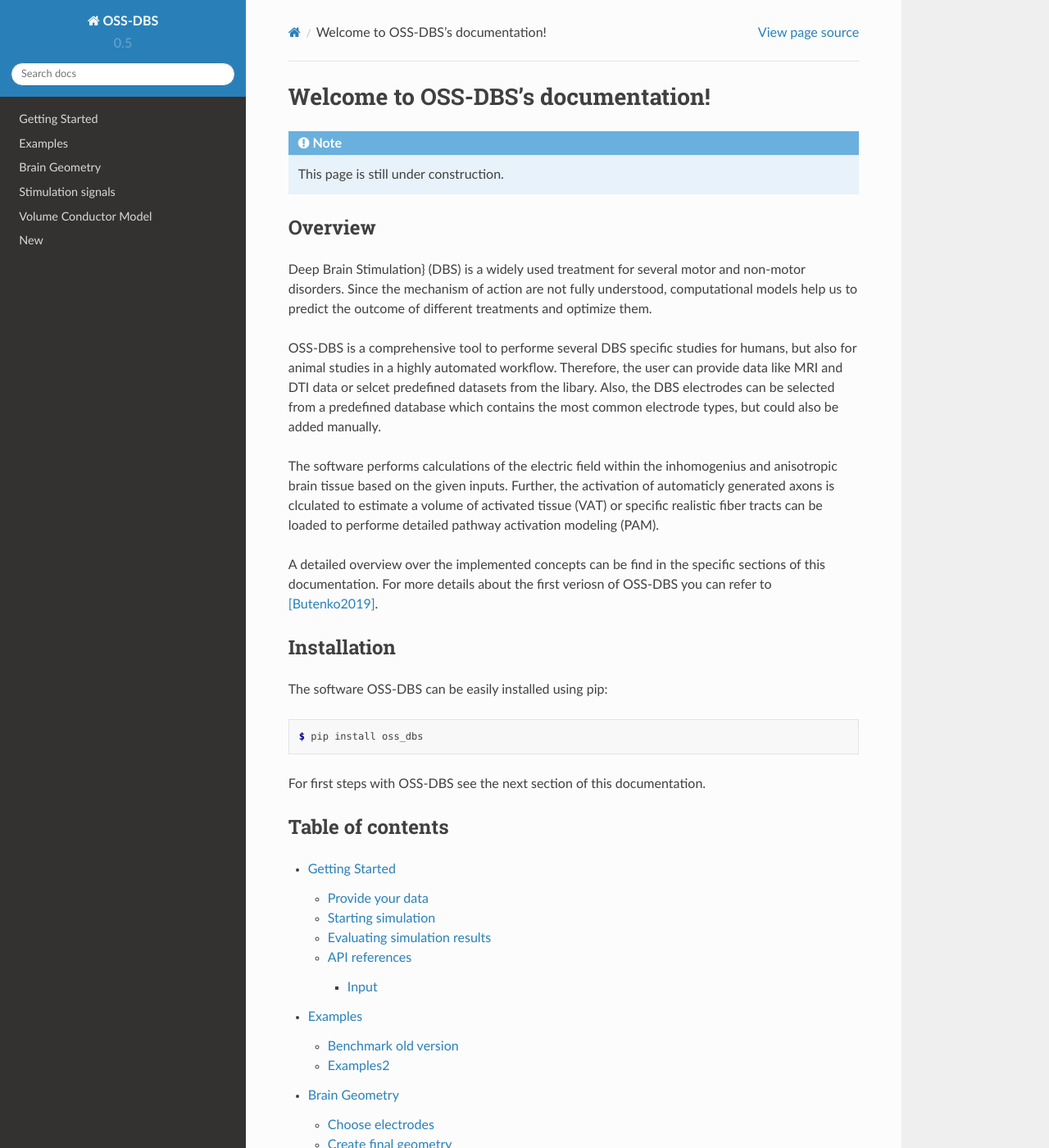
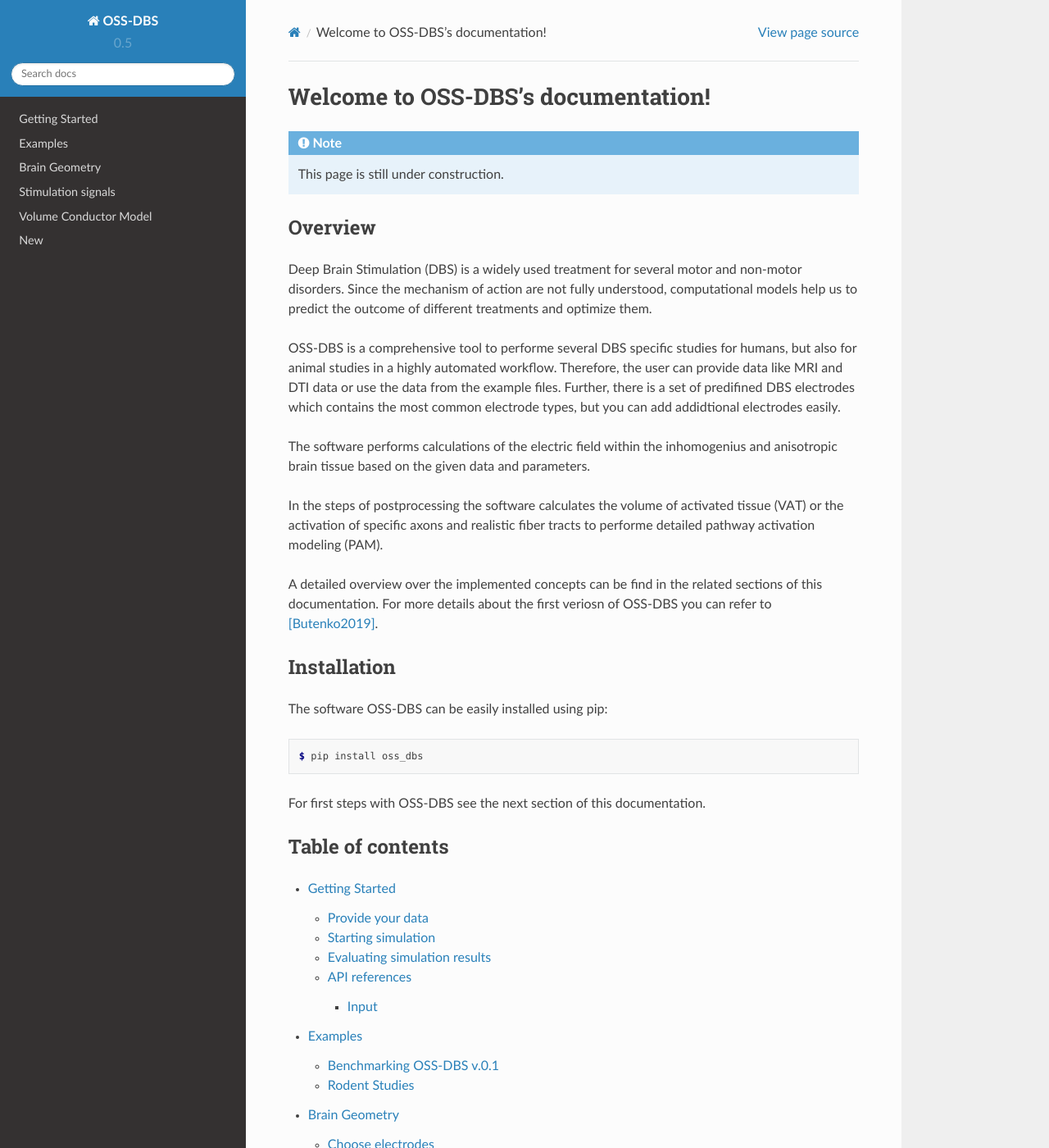
Before and after one commit to SFB-ELAINE/OSS-DBSv2, a Sphinx documentation site: the page built from docs/index.rst, in a window 1280 px wide and 1400 px high. Shown: the whole window at 82% size. Built offline with Sphinx 7.4.7 and the Read the Docs theme 2.0.0, drawn with Linux system fonts in a browser that asks for light colours.

Commit message:
update example file
Former-commit-id: 1d7a67cadd2e97b10db268fb222c9cc0ddf8732f

```diff
--- a/docs/example1.rst
+++ b/docs/example_benchmark.rst
@@ -1,5 +1,5 @@
-Benchmark old version
-=====================
+Benchmarking OSS-DBS v.0.1
+===========================
 
 .. note::
     Write about benchmark with isotropic and QS case
--- a/docs/index.rst
+++ b/docs/index.rst
@@ -11,19 +11,25 @@ Welcome to OSS-DBS's documentation!
 =========
 Overview
 =========
-Deep Brain Stimulation} (DBS) is a widely used treatment for several motor and non-motor disorders.
-Since the mechanism of action are not fully understood, computational models help us to predict the outcome of different treatments and optimize them.
+Deep Brain Stimulation (DBS) is a widely used treatment for several motor and non-motor disorders.
+Since the mechanism of action are not fully understood, computational models help us to predict the
+outcome of different treatments and optimize them.
 
 
 OSS-DBS is a comprehensive tool to performe several DBS specific studies for humans, but also for animal studies in a highly automated workflow.
-Therefore, the user can provide data like MRI and DTI data or selcet predefined datasets from the libary.
-Also, the DBS electrodes can be selected from a predefined database which contains the most common electrode types, but could also be added manually.
+Therefore, the user can provide data like MRI and DTI data or use the data from the example files.
+Further, there is a set of predifined DBS electrodes which contains the most common electrode types,
+but you can add addidtional electrodes easily.
 
-The software performs calculations of the electric field within the inhomogenius and anisotropic brain tissue based on the given inputs.
-Further, the activation of automaticly generated axons is clculated to estimate a volume of activated tissue (VAT) or specific realistic fiber tracts can be loaded to performe detailed pathway activation modeling (PAM).
+The software performs calculations of the electric field within the inhomogenius and anisotropic brain
+tissue based on the given data and parameters.
 
-A detailed overview over the implemented concepts can be find in the specific sections of this documentation.
-For more details about the first veriosn of OSS-DBS you can refer to [Butenko2019]_.
+In the steps of postprocessing the software calculates the volume of activated tissue (VAT) or the
+activation of specific axons and realistic fiber tracts to performe detailed pathway activation
+modeling (PAM).
+
+A detailed overview over the implemented concepts can be find in the related sections of this
+documentation. For more details about the first veriosn of OSS-DBS you can refer to [Butenko2019]_.
 
 ==============
 Installation
```
Also changed, not shown: docs/example2.rst (deleted, +0 -12 lines), docs/example_rat.rst (added, +162 -0 lines), docs/examples.rst (+6 -4 lines).
